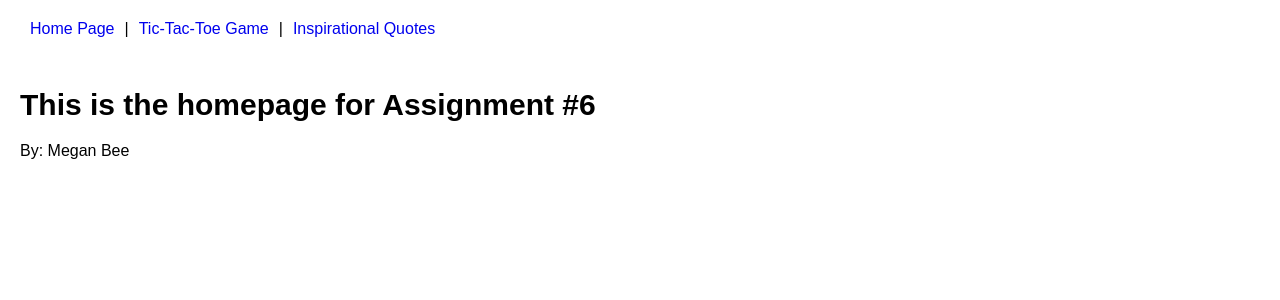
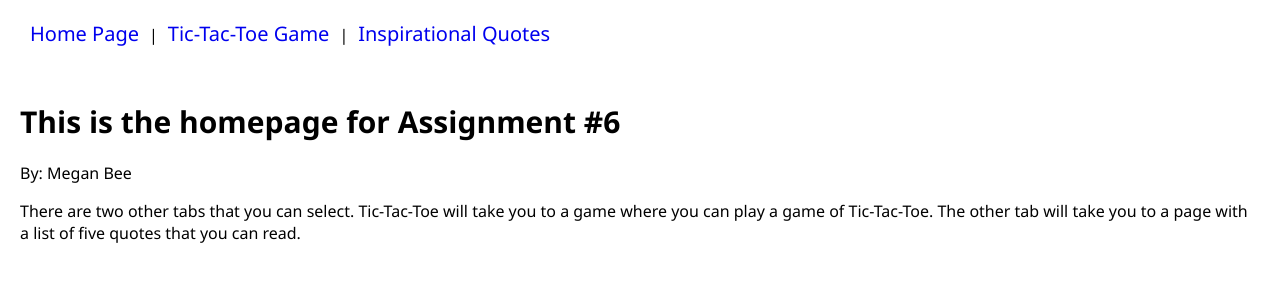
Before and after one commit to Mbee0/reactAssignment, a React (Create React App) app: page / in a window 1280 px wide. Shown: the top 300 px of the page. Built offline with nearby package versions, Linux system fonts and the light colour scheme.

Commit message:
last changes

```diff
--- a/src/Api.js
+++ b/src/Api.js
@@ -20,7 +20,7 @@ export default function QuoteGenerator() {
             {quotes.map((quote) => (
                 <div>
                     <h3>{quote.content}</h3>
-                    <text>By: {quote.author}</text>
+                    <p>By: {quote.author}</p>
                     <h4>  -----  </h4>
                 </div>
             ))}
--- a/src/App.js
+++ b/src/App.js
@@ -32,7 +32,6 @@ function Board({ xIsNext, squares, onPlay }) {
 
   return (
     <>
-      <h1>TIC-TAC-TOE Game!! Feel free to play!</h1>
       <div className="status">{status}</div>
       <div className="board-row">
         <Square value={squares[0]} onSquareClick={() => handleClick(0)} />
@@ -85,11 +84,14 @@ export default function Game() {
 
   return (
     <div className="game">
-      <div className="game-board">
-        <Board xIsNext={xIsNext} squares={currentSquares} onPlay={handlePlay} />
-      </div>
-      <div className="game-info">
-        <ol>{moves}</ol>
+      <h1>TIC-TAC-TOE Game!! Feel free to play!</h1>
+      <div className="contentHolder">
+        <div className="game-board">
+          <Board xIsNext={xIsNext} squares={currentSquares} onPlay={handlePlay} />
+        </div>
+        <div className="game-info">
+          <ol>{moves}</ol>
+        </div>
       </div>
     </div>
   );
--- a/src/Home.js
+++ b/src/Home.js
@@ -5,6 +5,9 @@ export default function Homepage() {
         <div>
             <h1>This is the homepage for Assignment #6</h1>
             <p>By: Megan Bee<br /></p>
+            <p>There are two other tabs that you can select. Tic-Tac-Toe will take you to a game where you can play a game of Tic-Tac-Toe.
+                The other tab will take you to a page with a list of five quotes that you can read.
+            </p>
         </div>
     )
 }
--- a/src/styles.css
+++ b/src/styles.css
@@ -3,7 +3,7 @@
 }
 
 body {
-  font-family: sans-serif;
+  font-family: 'Segoe UI', Tahoma, Geneva, Verdana, sans-serif;
   margin: 20px;
   padding: 0;
 }
@@ -11,6 +11,7 @@ body {
 h1 {
   margin-top: 0;
   font-size: 30px;
+  font-family: 'Segoe UI', Tahoma, Geneva, Verdana, sans-serif;
 }
 
 h2 {
@@ -38,6 +39,10 @@ h6 {
   font-size: 12px;
 }
 
+p {
+  font-family: 'Segoe UI', Tahoma, Geneva, Verdana, sans-serif;
+}
+
 code {
   font-size: 1.2em;
 }
@@ -51,24 +56,25 @@ ul {
 }
 
 body {
-  font-family: sans-serif;
+  font-family: 'Segoe UI', Tahoma, Geneva, Verdana, sans-serif;
   margin: 20px;
   padding: 0;
 }
 
 .square {
   background: #fff;
-  border: 1px solid #999;
+  border: 1px solid #6f6f6f;
   float: left;
-  font-size: 24px;
+  font-family: 'Segoe UI', Tahoma, Geneva, Verdana, sans-serif;
+  font-size: 34px;
   font-weight: bold;
-  line-height: 34px;
-  height: 34px;
+  line-height: 44px;
+  height: 44px;
   margin-right: -1px;
   margin-top: -1px;
   padding: 0;
   text-align: center;
-  width: 34px;
+  width: 44px;
 }
 
 .board-row:after {
@@ -83,6 +89,11 @@ body {
 
 .game {
   display: flex;
+  flex-direction: column;
+}
+
+.contentHolder {
+  display: flex;
   flex-direction: row;
 }
 
@@ -93,4 +104,13 @@ body {
 .links {
   text-decoration: none;
   padding: 10px;
+  font-family: 'Segoe UI', Tahoma, Geneva, Verdana, sans-serif;
+  font-size: 20px;
+  font-weight: 200;
 }
+
+.links:hover {
+  font-size: 22px;
+  padding: 5px 10px;
+  transition-duration: 1s;
+}
```
